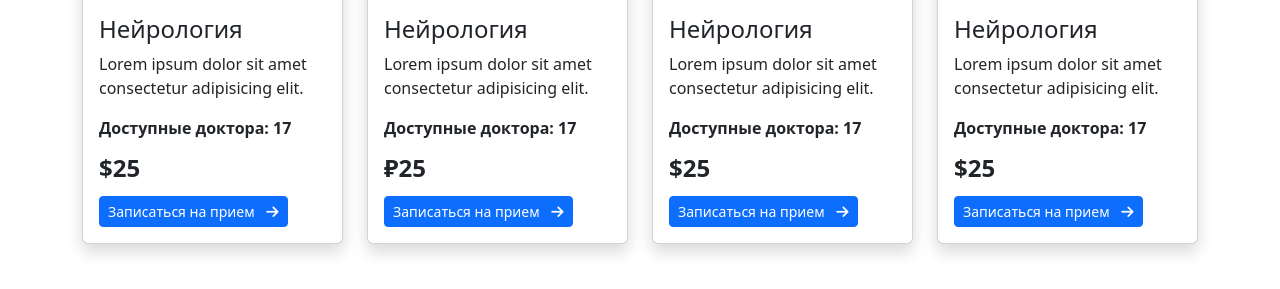
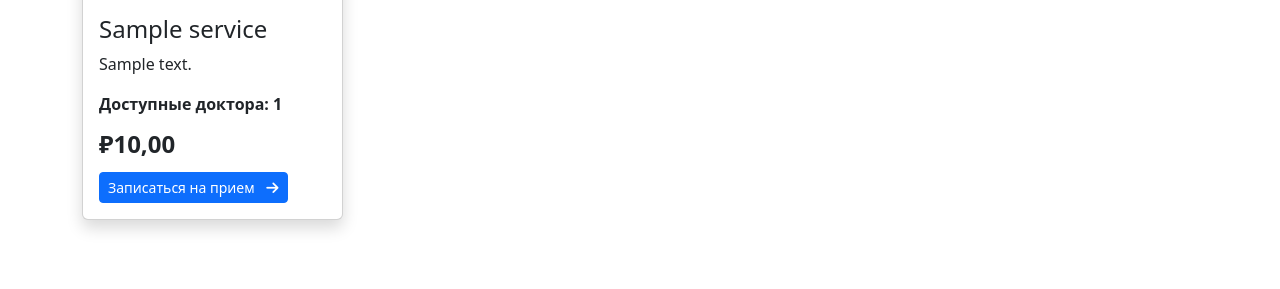
Before and after one commit to ingarbi/django_healthacademy, a Django app: page / in a window 1280 px wide. Shown: the part 1044-1333 px from the top of the page. Run offline with Django 5.2, Linux system fonts and the light colour scheme; tables that the repository leaves empty hold one stand-in row (values such as "Sample post"); grey boxes marked "Sample" are stand-in pictures.

Commit message:
Index&service finish

```diff
--- a/base/views.py
+++ b/base/views.py
@@ -1,8 +1,15 @@
 from django.shortcuts import render
+
+from base.models import Service
 
 
 def index_view(request):
-    return render(request, "base/index.html")
+    services = Service.objects.all()
+    context = {"services": services}
+    return render(request, "base/index.html", context)
 
-def service_detail_view(request):
-    return render(request, "base/service_detail.html")
+
+def service_detail_view(request, service_id):
+    service = Service.objects.get(id=service_id)
+    context = {"service": service}
+    return render(request, "base/service_detail.html", context)
--- a/physician/models.py
+++ b/physician/models.py
@@ -1,4 +1,5 @@
 from django.db import models
+from django.utils import timezone
 
 from userauths.models import User
 
@@ -18,7 +19,9 @@ class Doctor(models.Model):
     specialization = models.CharField(max_length=100, null=True, blank=True)
     qualification = models.CharField(max_length=100, null=True, blank=True)
     year_of_exp = models.CharField(max_length=100, null=True, blank=True)
-    next_appointment_date = models.CharField(max_length=100, null=True, blank=True)
+    next_appointment_date = models.DateTimeField(
+        default=timezone.now, null=True, blank=True
+    )
 
     def __str__(self):
         return f"Доктор {self.full_name}"
--- a/templates/base/index.html
+++ b/templates/base/index.html
@@ -45,11 +45,12 @@
     </p>
   </div>
   <div class="row">
+   {% for serv in services  %}
    <div class="col-lg-3">
     <div class="card mb-4 shadow">
-        <a href="course-detail.html">
+      <a href="{% url 'base:service_detail' serv.id %}">
         <img
-            src="https://themeperch.net/doctoraltheme/wp-content/uploads/2016/08/cardiac-2.jpg"
+          src="{{serv.image.url}}"
           alt="course"
           class="card-img-top"
         />
@@ -57,114 +58,27 @@
       <div class="card-body">
         <h4 class="mb-2 text-truncate-line-2">
           <a
-              href="course-detail.html"
+            href="{% url 'base:service_detail' serv.id %}"
             class="text-inherit text-dark text-decoration-none"
-              >Нейрология</a
+            >{{serv.name}}</a
           >
         </h4>
-          <p>Lorem ipsum dolor sit amet consectetur adipisicing elit.</p>
+        <p>{{serv.description|truncatechars:40}}</p>
         <div class="mt-2">
-            <span class="fw-semibold">Доступные доктора: 17</span>
+          <span class="fw-semibold">Доступные доктора: {{serv.available.all.count}}</span>
           <div class="lh-1 mt-3">
-              <span class="text-dark fw-bold fs-4">$25</span>
+            <span class="text-dark fw-bold fs-4">₽{{serv.cost}}</span>
           </div>
-            <a href="services-detail.html" class="btn btn-sm btn-primary mt-3"
+          <a href="{% url 'base:service_detail' serv.id %}" class="btn btn-sm btn-primary mt-3"
             >Записаться на прием <i class="fas fa-arrow-right ms-2"></i
           ></a>
         </div>
       </div>
     </div>
   </div>
-    <div class="col-lg-3">
-      <div class="card mb-4 shadow">
-        <a href="course-detail.html">
-          <img
-            src="https://themeperch.net/doctoraltheme/wp-content/uploads/2016/08/cardiac-2.jpg"
-            alt="course"
-            class="card-img-top"
-          />
-        </a>
-        <div class="card-body">
-          <h4 class="mb-2 text-truncate-line-2">
-            <a
-              href="course-detail.html"
-              class="text-inherit text-dark text-decoration-none"
-              >Нейрология</a
-            >
-          </h4>
-          <p>Lorem ipsum dolor sit amet consectetur adipisicing elit.</p>
-          <div class="mt-2">
-            <span class="fw-semibold">Доступные доктора: 17</span>
-            <div class="lh-1 mt-3">
-              <span class="text-dark fw-bold fs-4">₽25</span>
-            </div>
-            <a href="services-detail.html" class="btn btn-sm btn-primary mt-3"
-              >Записаться на прием <i class="fas fa-arrow-right ms-2"></i
-            ></a>
-          </div>
-        </div>
-      </div>
-    </div>
-    <div class="col-lg-3">
-      <div class="card mb-4 shadow">
-        <a href="course-detail.html">
-          <img
-            src="https://themeperch.net/doctoraltheme/wp-content/uploads/2016/08/cardiac-2.jpg"
-            alt="course"
-            class="card-img-top"
-          />
-        </a>
-        <div class="card-body">
-          <h4 class="mb-2 text-truncate-line-2">
-            <a
-              href="course-detail.html"
-              class="text-inherit text-dark text-decoration-none"
-              >Нейрология</a
-            >
-          </h4>
-          <p>Lorem ipsum dolor sit amet consectetur adipisicing elit.</p>
-          <div class="mt-2">
-            <span class="fw-semibold">Доступные доктора: 17</span>
-            <div class="lh-1 mt-3">
-              <span class="text-dark fw-bold fs-4">$25</span>
-            </div>
-            <a href="services-detail.html" class="btn btn-sm btn-primary mt-3"
-              >Записаться на прием <i class="fas fa-arrow-right ms-2"></i
-            ></a>
-          </div>
-        </div>
-      </div>
-    </div>
-    <div class="col-lg-3">
-      <div class="card mb-4 shadow">
-        <a href="course-detail.html">
-          <img
-            src="https://themeperch.net/doctoraltheme/wp-content/uploads/2016/08/cardiac-2.jpg"
-            alt="course"
-            class="card-img-top"
-          />
-        </a>
-        <div class="card-body">
-          <h4 class="mb-2 text-truncate-line-2">
-            <a
-              href="course-detail.html"
-              class="text-inherit text-dark text-decoration-none"
-              >Нейрология</a
-            >
-          </h4>
-          <p>Lorem ipsum dolor sit amet consectetur adipisicing elit.</p>
-          <div class="mt-2">
-            <span class="fw-semibold">Доступные доктора: 17</span>
-            <div class="lh-1 mt-3">
-              <span class="text-dark fw-bold fs-4">$25</span>
-            </div>
-            <a href="services-detail.html" class="btn btn-sm btn-primary mt-3"
-              >Записаться на прием <i class="fas fa-arrow-right ms-2"></i
-            ></a>
-          </div>
-        </div>
-      </div>
-    </div>
+
+   {% endfor %}
+
   </div>
 </section>
 
```
Also changed, not shown: templates/base/service_detail.html (+76 -0 lines), physician/migrations/0002_alter_doctor_next_appointment_date.py (added). Lines whose indentation alone changed are shown as unchanged.
